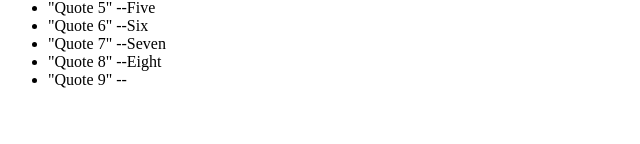
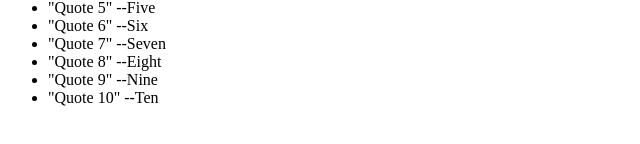
Before and after one commit to joseluisphillips/0main_openSAP_repo, a plain HTML site: page index.html in a window 1280 px wide. Shown: the part 200-344 px from the top of the page, without its empty margins (0-640 px from the left). Drawn offline with Linux system fonts and the light colour scheme.

Commit message:
added quote by Ten

```diff
--- a/index.html
+++ b/index.html
@@ -17,7 +17,8 @@
 			<li>"Quote 6" --Six</li>
 			<li>"Quote 7" --Seven</li>
 			<li>"Quote 8" --Eight</li>
-			<li>"Quote 9" --</li>
+			<li>"Quote 9" --Nine</li>
+			<li>"Quote 10" --Ten</li>
 		</ul>
 	</body>
 </html>
```
